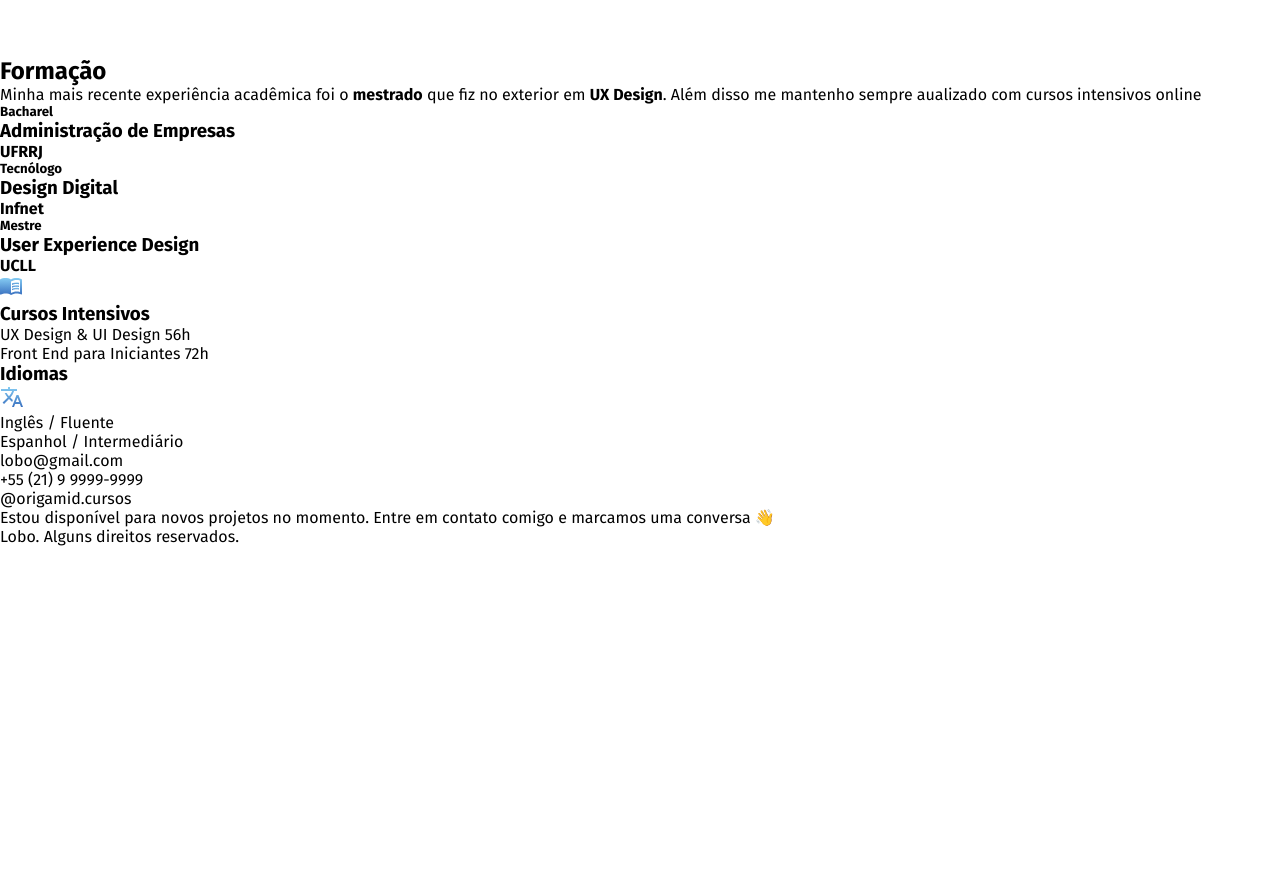
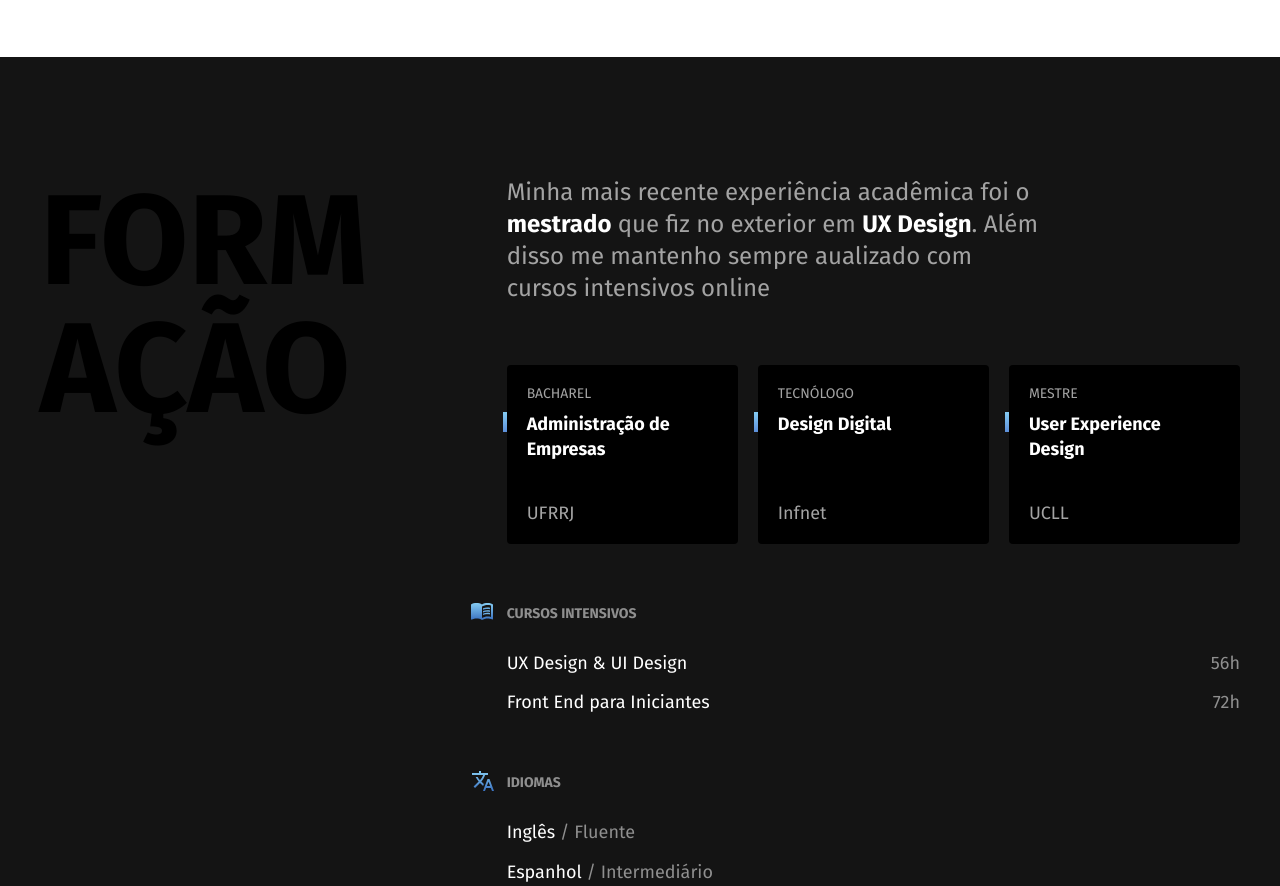
Before and after one commit to lucasvasquezfc/projeto-pessoal, a plain HTML site: page index.html in a window 1280 px wide. Shown: the part 1498-2384 px from the top of the page. Before the commit the page ends 2044 px from the top, so only its background shows below. Drawn offline with Linux system fonts and the light colour scheme.

Commit message:
update css

```diff
--- /dev/null
+++ b/css/footer.css
@@ -0,0 +1,48 @@
+.footer {
+    background: var(--black);
+}
+
+.footer-container {
+    max-width: 1200px;
+    padding: 120px 20px 60px 20px;
+    margin: 0 auto;
+    display: grid;
+    grid-template-columns: 1fr 1fr;
+    gap: 100px;
+    align-items: center;
+}
+
+.footer-texto {
+    font-size: 1.5rem;
+    line-height: 1.33;
+    color: var(--c3);
+}
+
+.footer-contato li {
+    font-weight: bold;
+    font-size: 2.25rem;
+    line-height: 1.1;
+    color: var(--white);
+    margin-bottom: 30px;
+}
+
+.footer-contato li a {
+    color: var(--white);
+}
+
+.footer-copy {
+    grid-column: 1 / -1;
+    font-size: 1.125rem;
+    color: var(--c6);
+}
+
+@media (max-width: 800px) {
+    .footer-container {
+        grid-template-columns: 1fr;
+        gap: 40px;
+    }
+
+    .footer-contato li {
+        font-size: 1.5rem;
+    }
+}
--- a/css/formacao.css
+++ b/css/formacao.css
@@ -0,0 +1,152 @@
+.formacao {
+    background: var(--c12);
+    color: var(--white);
+}
+
+.formacao-container {
+    max-width: 1200px;
+    padding: 120px 20px;
+    margin: 0 auto;
+    display: grid;
+    grid-template-columns: 1fr 2fr;
+    gap: 100px;
+    position: relative;
+}
+
+.formacao-container::after {
+    content: '';
+    display: block;
+    width: 130px;
+    height: 100px;
+    background: url('../img/detalhe.svg') no-repeat center;
+    position: absolute;
+    bottom: -50px;
+    left: 20px;
+}
+
+.formacao .subtitulo {
+    color: var(--black);
+    max-width: 5ch;
+}
+
+.formacao-texto {
+    font-size:  1.5rem;
+    line-height: 1.33;
+    max-width: 40ch;
+    margin-bottom: 60px;
+    color: var(--c4);
+}
+
+.formacao-texto strong {
+    color: var(--white);
+}
+
+.faculdade-lista {
+    display: flex;
+    flex-wrap: wrap;
+    gap: 20px;
+    margin-bottom: 60px;
+}
+
+.faculdade {
+    flex: 1;
+    background: var(--black);
+    padding: 20px;
+    border-radius: 4px;
+    display: flex;
+    flex-direction: column;
+}
+
+.faculdade-tipo {
+    font-size: .875rem;
+    text-transform: uppercase;
+    color: var(--c4);
+    margin-bottom: 10px;
+}
+
+.faculdade-curso {
+    flex: 1;
+    font-size: 1.125rem;
+    line-height: 1.4;
+    margin-bottom: 40px;
+    position: relative;
+}
+
+.faculdade-curso::before {
+    content: '';
+    display: block;
+    width: 4px;
+    height: 20px;
+    background: var(--gradiente);
+    position: absolute;
+    left: -24px;
+}
+
+.faculdade-instituicao {
+    font-size: 1.125rem;
+    color: var(--c4);
+}
+
+.cursos {
+    margin-bottom: 60px;
+}
+
+.formacao-extra h3 {
+    font-size: .875rem;
+    line-height: 1.4;
+    color: var(--c6);
+    text-transform: uppercase;
+    margin-bottom: 30px;
+    position: relative;
+}
+
+.formacao-extra h3::before {
+    content: '';
+    display: block;
+    width: 24px;
+    height: 24px;
+    position: absolute;
+    left: -36px;
+    top: -4px;
+}
+
+.cursos h3::before {
+    background: url(../img/cursos.svg) no-repeat center center;
+}
+
+.idiomas h3::before {
+    background: url(../img/idiomas.svg) no-repeat center center;
+}
+
+.formacao-extra li {
+    font-size: 1.125rem;
+    line-height: 1.1;
+    margin-bottom: 20px;
+}
+
+.formacao-extra span{
+    color: var(--c6);
+}
+
+.cursos li {
+    display: flex;
+    justify-content: space-between;
+}
+
+@media (max-width: 800px) {
+    .formacao-container {
+        grid-template-columns: 1fr;
+        padding: 60px 20px;
+        gap: 40px;
+    }
+    .formacao .subtitulo {
+        color: var(--white);
+    }
+    .formacao-texto {
+        font-size: 1.25rem;
+    }
+    .formacao-extra h3::before {
+        position: initial;
+        margin-bottom: 10px;
+    }
+}
--- a/css/global.css
+++ b/css/global.css
@@ -2,7 +2,7 @@
     --c1: #f2f2f2;
     --c2:#e0e0e0;
     --c3: #ccc;
-    --c4: #b8b8b8;
+    --c4: #a3a3a3;
     --c6: #8f8f8f;
     --c10: #3d3d3d;
     --c12: #141414;
@@ -43,8 +43,6 @@ ul {
     .subtitulo {
         font-size: 3rem;
         text-transform: capitalize;
-        max-width: initial;
+        max-width: initial !important;
     }
-
-
 }
--- a/css/styles.css
+++ b/css/styles.css
@@ -3,3 +3,4 @@
 @import './introducao.css';
 @import './experiencia.css';
 @import './formacao.css';
+@import './footer.css';
--- a/index.html
+++ b/index.html
@@ -79,66 +79,62 @@
 
         </div>
     </section>
-    <!-- ############ FORMAÇÃO ######## -->
-    <div class="bg">
-        <article class="max container formacao">
-            <div>
-                <h1>Formação</h1>
-            </div>
+
+    <section class="formacao" id="formacao" aria-label="formacao">
+        <div class="formacao-container">
+            <h2 class="subtitulo">Formação</h2>
+
             <div class="info">
-                <p>Minha mais recente experiência acadêmica foi o <strong>mestrado</strong> que fiz no exterior em <strong>UX Design</strong>. Além disso me mantenho sempre aualizado com cursos intensivos online</p>
-                <ul class="academico">
-                    <li class="teste">
-                        <h5>Bacharel</h5>
-                        <h3>Administração de Empresas</h3>
-                        <h4>UFRRJ</h4>
+                <p class="formacao-texto">Minha mais recente experiência acadêmica foi o <strong>mestrado</strong> que fiz no exterior em <strong>UX Design</strong>. Além disso me mantenho sempre aualizado com cursos intensivos online</p>
+
+                <ul class="faculdade-lista">
+                    <li class="faculdade">
+                        <span class="faculdade-tipo">Bacharel</span>
+                        <h3 class="faculdade-curso">Administração de Empresas</h3>
+                        <span class="faculdade-instituicao">UFRRJ</span>
                     </li>
-                    <li>
-                        <h5>Tecnólogo</h5>
-                        <h3>Design Digital</h3>
-                        <h4>Infnet</h4>
+                    <li class="faculdade">
+                        <span class="faculdade-tipo">Tecnólogo</span>
+                        <h3 class="faculdade-curso">Design Digital</h3>
+                        <span class="faculdade-instituicao">Infnet</span>
                     </li>
-                    <li>
-                        <h5>Mestre</h5>
-                        <h3>User Experience Design</h3>
-                        <h4>UCLL</h4>
+                    <li class="faculdade">
+                        <span class="faculdade-tipo">Mestre</span>
+                        <h3 class="faculdade-curso">User Experience Design</h3>
+                        <span class="faculdade-instituicao">UCLL</span>
                     </li>
                 </ul>
-                <div class="academico-items">
-                    <img src="img/cursos.svg" alt="">
+
+                <div class="formacao-extra">
+                    <div class="cursos">
                         <h3>Cursos Intensivos</h3>
-                    <ul class="cursos">
+                        <ul>
                             <li>UX Design & UI Design <span>56h</span></li>
                             <li>Front End para Iniciantes <span>72h</span></li>
                         </ul>
                     </div>
 
-                <div class="academico-items">
+                    <div class="idiomas">
                         <h3>Idiomas</h3>
-                    <img src="img/idiomas.svg" alt="">
-                    <ul class="idiomas">
+                        <ul>
                             <li>Inglês <span> / Fluente</span></li>
                             <li>Espanhol <span> / Intermediário</span></li>
                         </ul>
                     </div>
                 </div>
-        </article>
-    </div>
-
-
-    <footer class="rodape">
-        <div class="item container max">
-            <div>
-                <ul class="contato">
-                    <li>lobo@gmail.com</li>
-                    <li>+55 (21) 9 9999-9999</li>
-                    <li>@origamid.cursos</li>
-                </ul>
-                <div class="descricao">
-                    <p>Estou disponível para novos projetos no momento. Entre em contato comigo e marcamos uma conversa &#128075; </p>
             </div>
         </div>
-            <p class="direitos">Lobo. Alguns direitos reservados.</p>
+    </section>
+
+    <footer class="footer" id="contato">
+        <div class="footer-container">
+            <p class="footer-texto">Estou disponível para novos projetos no momento. Entre em contato comigo e marcamos uma conversa &#128075; </p>
+            <ul class="footer-contato">
+                <li>lobo@gmail.com</li>
+                <li>+55 21 9 9999-9999</li>
+                <li><a href="/">@instagram</a></li>
+            </ul>
+            <p class="footer-copy">Lobo. Alguns direitos reservados.</p>
         </div>
     </footer>
 </body>
```
Lines whose indentation alone changed are shown as unchanged.
